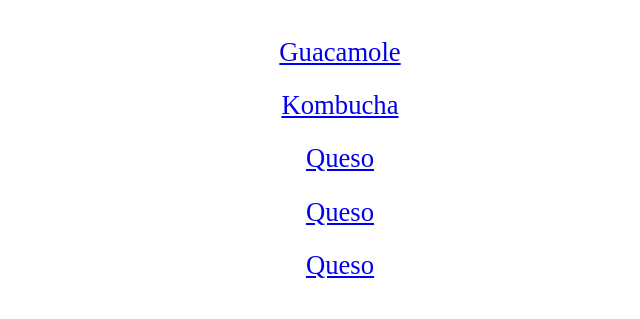
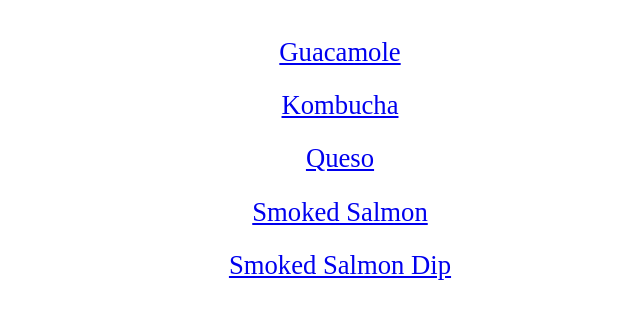
Before and after one commit to jwelkener/odin-recipes, a plain HTML site: page index.html in a window 1280 px wide. Shown: the part 117-436 px from the top of the page, without its empty margins (320-960 px from the left). Drawn offline with Linux system fonts and the light colour scheme.

Commit message:
updated index

```diff
--- a/index.html
+++ b/index.html
@@ -12,8 +12,8 @@
 		<a href="recipes/guacamole.html">Guacamole</a> <br>
 		<a href="recipes/kombucha.html">Kombucha</a> <br>
 		<a href="recipes/queso.html">Queso</a> <br>
-		<a href="recipes/smoked-salmon.html">Queso</a> <br>
-		<a href="recipes/salmon-dip.html">Queso</a> <br>
+		<a href="recipes/smoked-salmon.html">Smoked Salmon</a> <br>
+		<a href="recipes/salmon-dip.html">Smoked Salmon Dip</a> <br>
 	</ul>
 </body>
 </html>
```
